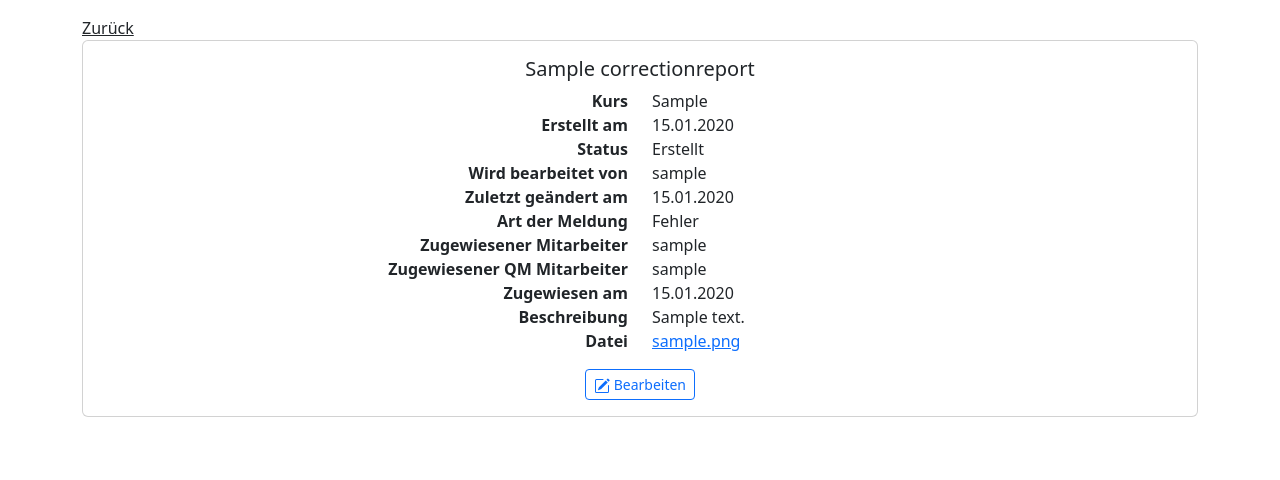
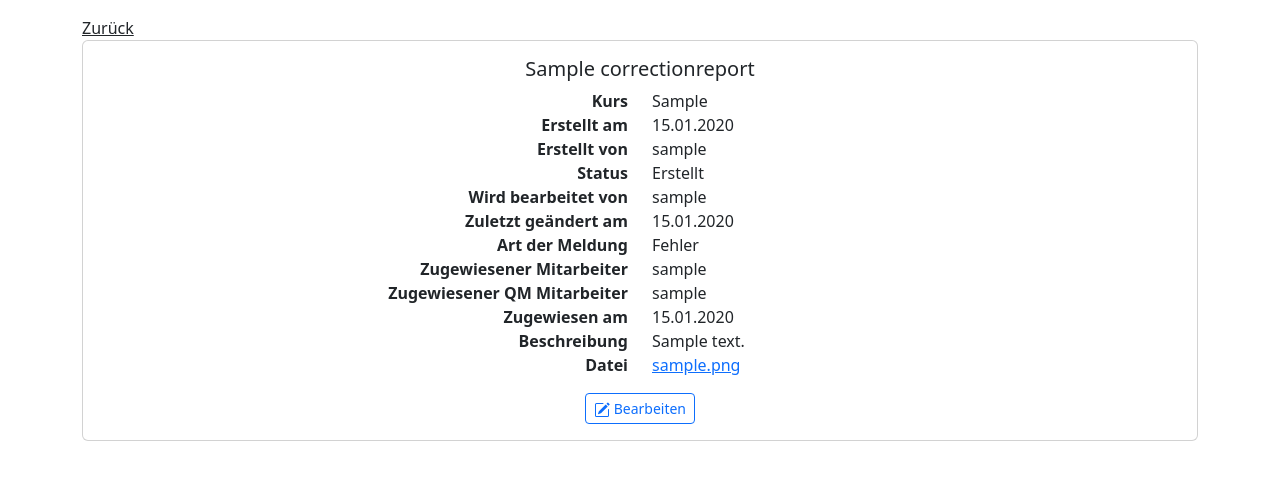
Before and after one commit to maxdollinger/Projekt_SE, a Django app: template reporting_system/templates/report_detail.html in a window 1280 px wide. Shown: the part 56-536 px from the top of the page. Run offline with Django 4.2, Linux system fonts and the light colour scheme; the template is opened without the code that fills it: values that come from a table or form of the project are taken from there, others are empty; tables that the repository leaves empty hold one stand-in row (values such as "Sample post").

Commit message:
added created_by in detail view

```diff
--- a/reporting_system/templates/report_detail.html
+++ b/reporting_system/templates/report_detail.html
@@ -27,6 +27,14 @@
                 </div>
                 <div class="col">
                     {{ report.created_at|date:"d.m.Y"}}
+                </div>
+            </div>
+            <div class="row">
+                <div class="col text-end">
+                    <b>Erstellt von</b>
+                </div>
+                <div class="col">
+                    {{ report.created_by }}
                 </div>
             </div>
             <div class="row">
```
